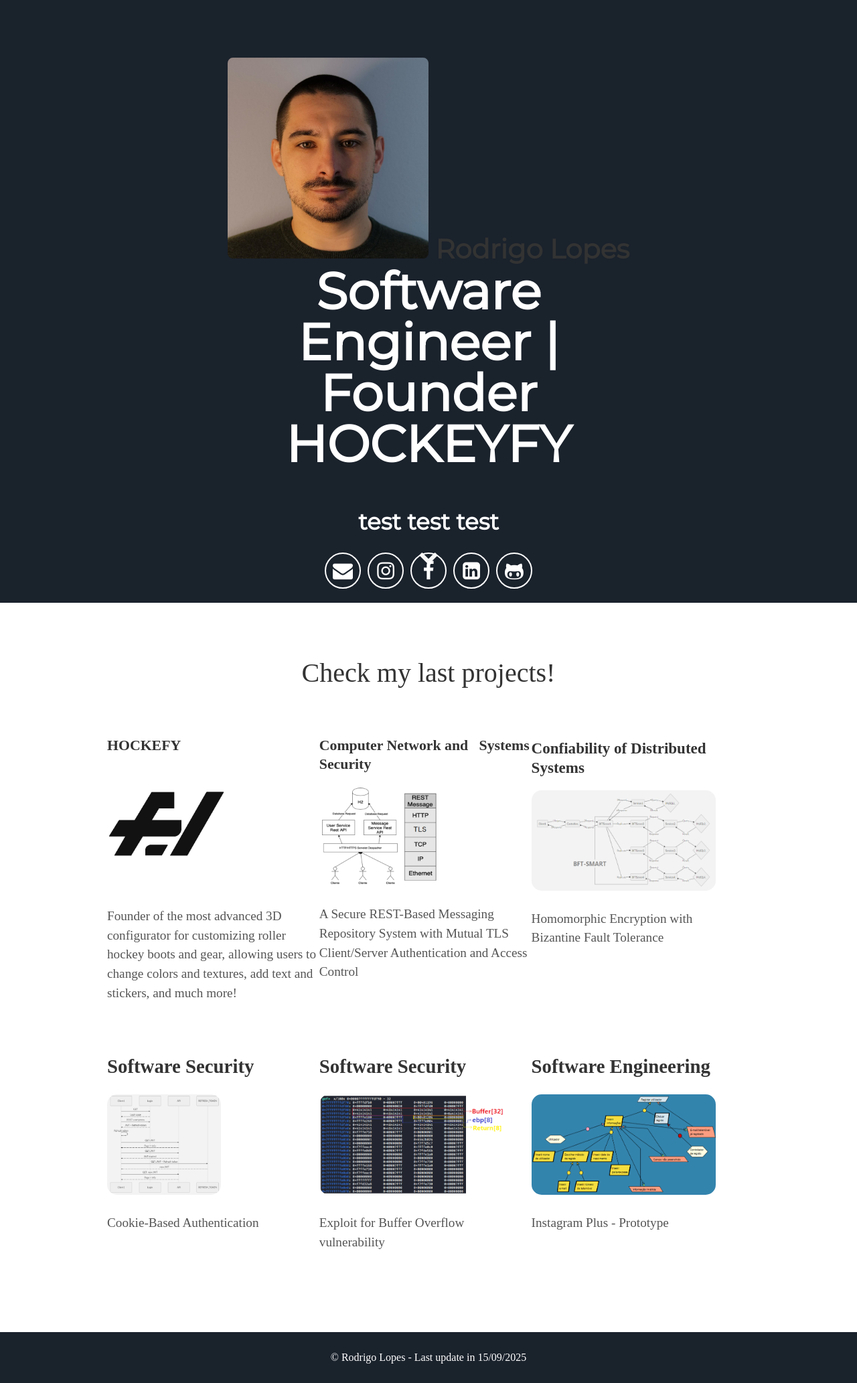
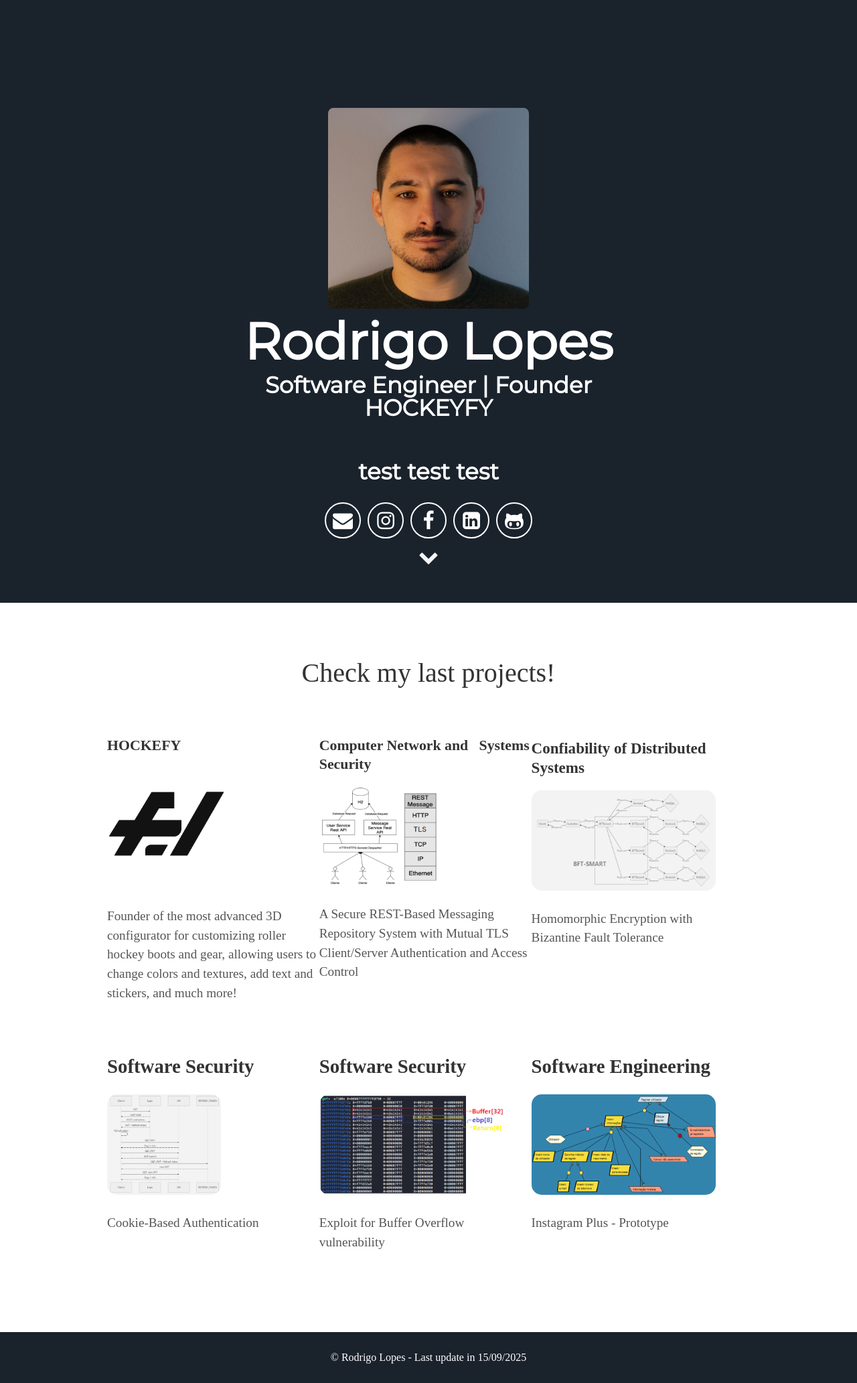
Before and after one commit to rfa-lopes/rfalopes, a Jekyll site: the page built from index.html, in a window 1280 px wide. Shown: the whole page at 67% size. Built offline with Jekyll 4.4.1, drawn with Linux system fonts in a browser that asks for light colours; some web fonts are replaced.

Commit message:
Update header.html

```diff
--- a/_includes/header.html
+++ b/_includes/header.html
@@ -2,8 +2,8 @@
   <div class="header">
     <h1>
       <img src="images/Eu.png" width="300" height="300" style="border-radius: 8px; ">
-      <span class="site-username">{{ site.username }}</span>
-      <span class="site-title">{{ site.user_title }}</span>
+      <span class="site-title">{{ site.username }}</span>
+      <span class="site-description">{{ site.user_title }}</span>
     </h1>
     <h3>
       <span class="site-description">{{ site.user_description }}</span>
```
